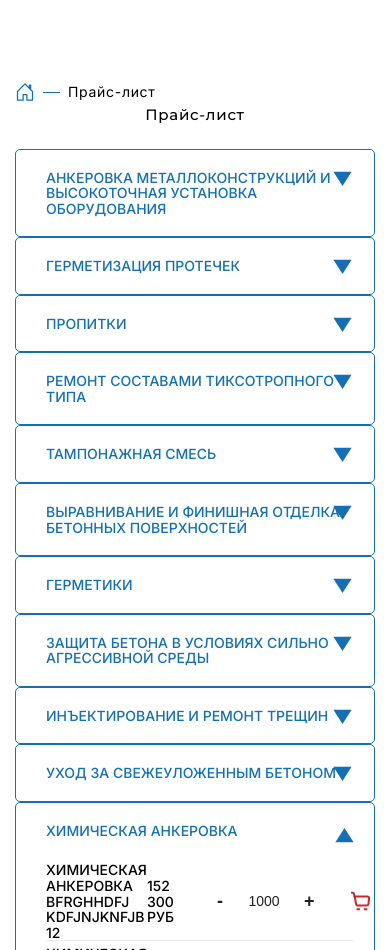
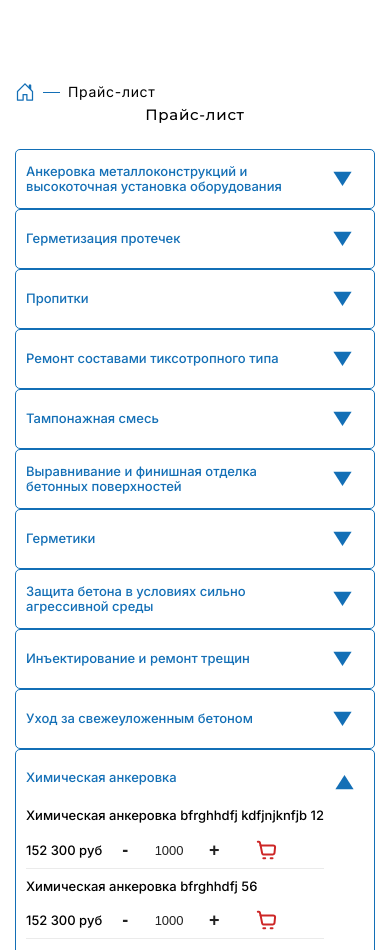
Before and after one commit to Kogut-Pavel/neotek, a website: page src/pricelist.html in a window 390 px wide. Shown: the part 109-1059 px from the top of the page. Drawn offline with nearby package versions, Linux system fonts and the light colour scheme; files that its build step writes are made by us from their sources.

Commit message:
Adaptive of the pricelist section is ready

```diff
--- /dev/null
+++ b/src/assets/scss/blocks/pricelist/pricelist-media.scss
@@ -0,0 +1,58 @@
+@media (max-width: 1230px) {
+
+}
+
+@media (max-width: 768px) {
+    .pricelist {
+        &__item {
+            height: 6rem;
+            padding: 1rem 5.5rem 1rem 1rem;
+            display: flex;
+            align-items: center;
+            font-size: 1.3rem;
+            &.active {
+                padding: 2rem 4.5rem 2rem 1rem;
+                height: auto;
+                flex-direction: column;
+                align-items: flex-start;
+            }
+        }
+        &__underitem {
+            gap: 1rem;
+            &-price {
+                min-width: fit-content;
+            }
+        }
+    }
+}
+
+@media (max-width: 640px) {
+    .pricelist {
+        &__item {
+            text-transform: unset;
+        }
+        &__underlist {
+            gap: 1rem;
+        }
+        &__underitem {
+            flex-direction: column;
+            &-title {
+                width: 100%;
+            }
+            &-rightblock {
+                width: 100%;
+            }
+        }
+    }
+}
+
+@media (max-width: 425px) {
+    .pricelist {
+        // font-size: 1.2rem;
+        &__underitem {
+            &-price {
+                margin-right: 1rem;
+            }
+        }
+    }
+}
--- a/src/assets/scss/style.scss
+++ b/src/assets/scss/style.scss
@@ -97,6 +97,7 @@ a {
 
 // Pricelist page
 @import "blocks/pricelist/pricelist";
+@import "blocks/pricelist/pricelist-media";
 
 // Aboutcompany page
 @import "blocks/aboutcompany/aboutcompany";
--- a/src/pricelist.html
+++ b/src/pricelist.html
@@ -21,10 +21,10 @@ title: Pricelist
                 </div>
             </li>
             <li class="pricelist__item">
-                <div class="pricelist__item-title">Герметизация Протечек</div>
+                <div class="pricelist__item-title">Герметизация протечек</div>
             </li>
             <li class="pricelist__item">
-                <div class="pricelist__item-title">пропитки</div>
+                <div class="pricelist__item-title">Пропитки</div>
             </li>
             <li class="pricelist__item">
                 <div class="pricelist__item-title">
@@ -32,15 +32,15 @@ title: Pricelist
                 </div>
             </li>
             <li class="pricelist__item">
-                <div class="pricelist__item-title">тампонажная смесь</div>
+                <div class="pricelist__item-title">Тампонажная смесь</div>
             </li>
             <li class="pricelist__item">
                 <div class="pricelist__item-title">
-                    выравнивание и финишная отделка бетонных поверхностей
+                    Выравнивание и финишная отделка бетонных поверхностей
                 </div>
             </li>
             <li class="pricelist__item">
-                <div class="pricelist__item-title">герметики</div>
+                <div class="pricelist__item-title">Герметики</div>
             </li>
             <li class="pricelist__item">
                 <div class="pricelist__item-title">
@@ -49,20 +49,20 @@ title: Pricelist
             </li>
             <li class="pricelist__item">
                 <div class="pricelist__item-title">
-                    инъектирование и ремонт трещин
+                    Инъектирование и ремонт трещин
                 </div>
             </li>
             <li class="pricelist__item">
                 <div class="pricelist__item-title">
-                    уход за свежеуложенным бетоном
+                    Уход за свежеуложенным бетоном
                 </div>
             </li>
             <li class="pricelist__item active">
-                <div class="pricelist__item-title">химическая анкеровка</div>
+                <div class="pricelist__item-title">Химическая анкеровка</div>
                 <ul class="pricelist__underlist active">
                     <li class="pricelist__underitem">
                         <div class="pricelist__underitem-title">
-                            химическая анкеровка bfrghhdfj kdfjnjknfjb 12
+                            Химическая анкеровка bfrghhdfj kdfjnjknfjb 12
                         </div>
                         <div class="pricelist__underitem-rightblock">
                             <div class="pricelist__underitem-price">
@@ -87,7 +87,7 @@ title: Pricelist
                     </li>
                     <li class="pricelist__underitem">
                         <div class="pricelist__underitem-title">
-                            химическая анкеровка bfrghhdfj 56
+                            Химическая анкеровка bfrghhdfj 56
                         </div>
                         <div class="pricelist__underitem-rightblock">
                             <div class="pricelist__underitem-price">
```
Also changed, not shown: dist/assets/css/style.min.css, dist/pricelist.html.
